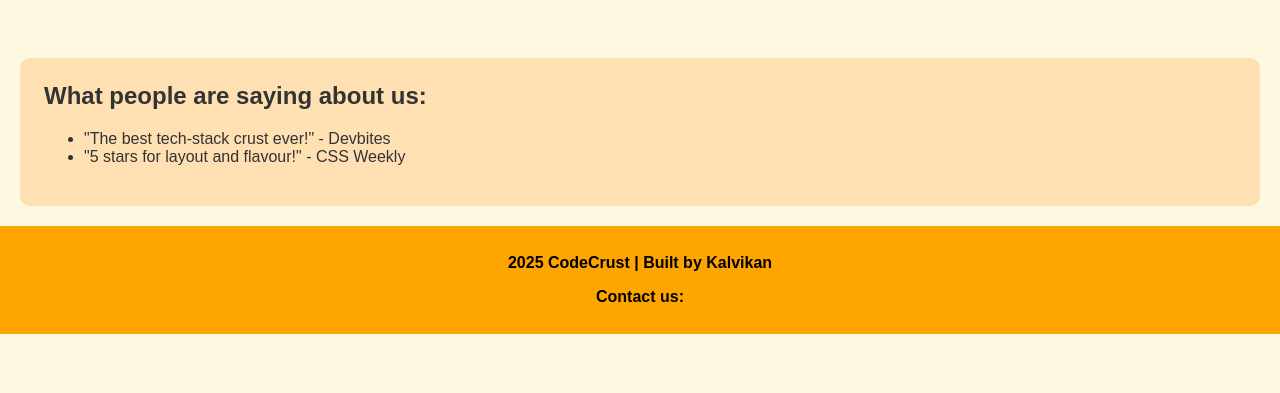
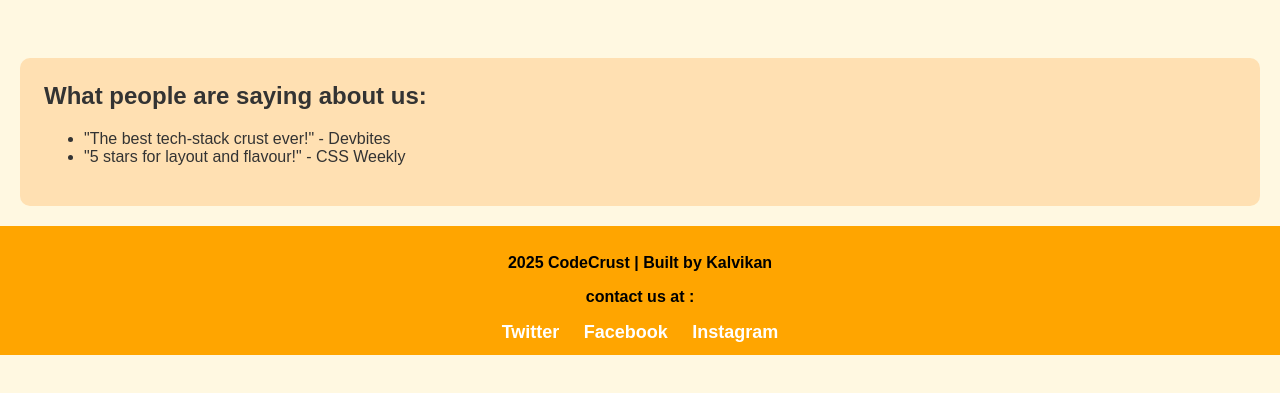
Before and after one commit to dkhemka12/Codecrust_Devansh, a plain HTML site: page index.html in a window 1280 px wide. Shown: the part 251-644 px from the top of the page. Drawn offline with Linux system fonts and the light colour scheme.

Commit message:
contact us

```diff
--- a/index.html
+++ b/index.html
@@ -36,7 +36,11 @@
 
     <footer>
         <p>2025 CodeCrust | Built by Kalvikan</p>
-        <p>Contact us: </p>
+        <p>contact us at :</p>
+        <div class="social-media">
+            <a href="https://twitter.com/CodeCrust" target="_blank">Twitter</a>
+            <a href="https://facebook.com/CodeCrust" target="_blank">Facebook</a>
+            <a href="https://instagram.com/CodeCrust" target="_blank">Instagram</a>
     </footer>
 </body>
 
```
